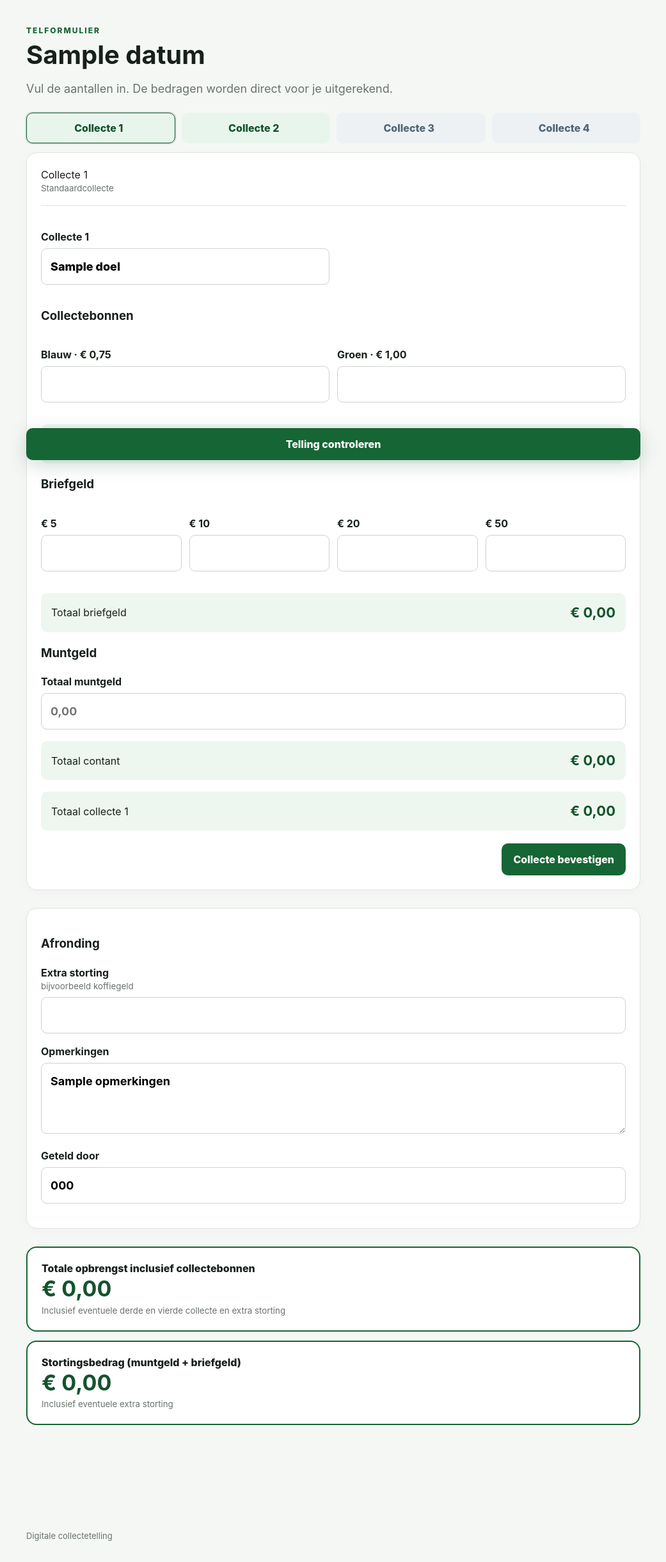
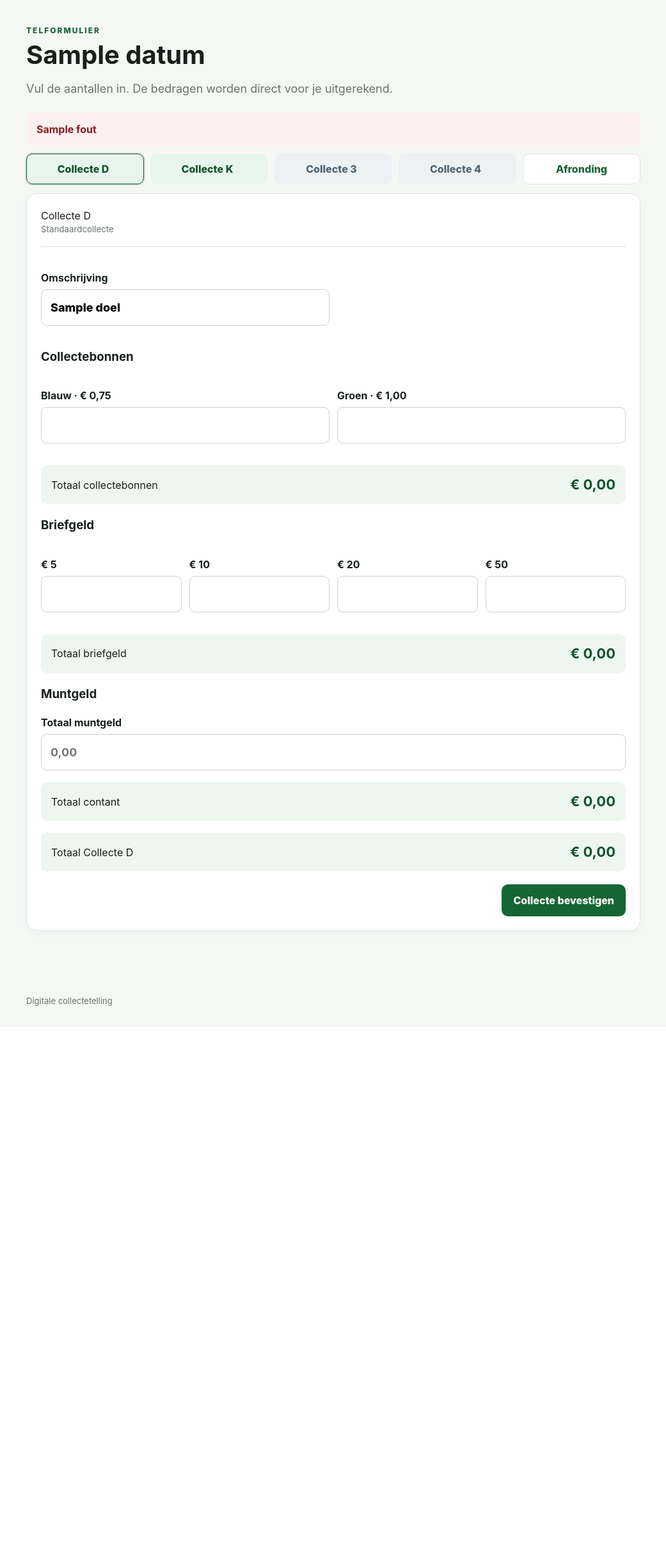
Before and after one commit to Williamwespi/collecte-app, a FastAPI app: template templates/tellen.html in a window 1280 px wide. Shown: the part 69-2510 px from the top of the page at 64% size, without its empty margins (119-1160 px from the left). After the commit the page ends 1641 px from the top, so only its background shows below. Run offline with FastAPI, Linux system fonts and the light colour scheme; the visitor is signed in with stand-in values (Sample User, id 1); the template is opened without the code that fills it: most values are stand-ins (such as "Sample title", 1, 10 or a date in 2020).

Commit message:
Collecte D en K, centrale afronding en startscherm verbeterd

```diff
--- a/routes/publiek.py
+++ b/routes/publiek.py
@@ -254,6 +254,7 @@ def home(request: Request):
 def tellen(
     request: Request,
     datum: str | None = None,
+    fout: str | None = None,
 ):
 
     datum = (
@@ -352,6 +353,7 @@ def tellen(
             "bestaand": bestaand,
             "collecties": collecties,
             "bevestigingen": bevestigingen,
+            "fout": fout,
         },
     )
 
@@ -477,7 +479,45 @@ def telling_opslaan(
             ),
         )
 
+        gebruikte_collectes = {1, 2}
+        if doel_3.strip():
+            gebruikte_collectes.add(3)
+        if doel_4.strip():
+            gebruikte_collectes.add(4)
+
+        bevestigde_collectes = {
+            row["collecte"]
+            for row in db.execute(
+                """
+                SELECT collecte
+                FROM collecte_bevestigingen
+                WHERE datum=?
+                """,
+                (datum,),
+            ).fetchall()
+        }
+        ontbrekend = gebruikte_collectes - bevestigde_collectes
+
         db.commit()
+
+    if ontbrekend:
+        namen = {
+            1: "Collecte D",
+            2: "Collecte K",
+            3: "Collecte 3",
+            4: "Collecte 4",
+        }
+        nog_te_bevestigen = ", ".join(
+            namen[nummer]
+            for nummer in sorted(ontbrekend)
+        )
+        return RedirectResponse(
+            (
+                f"/tellen?datum={quote_plus(datum)}&tab=afronding&fout="
+                f"{quote_plus('Bevestig eerst: ' + nog_te_bevestigen + '.')}"
+            ),
+            status_code=303,
+        )
 
     return RedirectResponse(
         f"/controle/{datum}",
--- a/static/css/style.css
+++ b/static/css/style.css
@@ -181,7 +181,7 @@
 /* Telformulier: collecteselectie, bevestiging en mobiel invoeren */
 .collecte-tabs {
     display: grid;
-    grid-template-columns: repeat(4, minmax(0, 1fr));
+    grid-template-columns: repeat(5, minmax(0, 1fr));
     gap: 10px;
 }
 
@@ -211,6 +211,12 @@
     color: #526575;
 }
 
+.collecte-tab-afronding {
+    background: #fff;
+    color: var(--green2);
+    border-color: var(--line);
+}
+
 .collecte-tab[aria-selected="true"] {
     border-color: currentColor;
     box-shadow: 0 0 0 2px rgba(20, 83, 45, .12);
--- a/templates/doelen.html
+++ b/templates/doelen.html
@@ -117,7 +117,7 @@
                 </span>
 
                 <div>
-                    <strong>Collecte 1</strong>
+                    <strong>Collecte D</strong>
                     <small>Verplicht</small>
                 </div>
 
@@ -150,7 +150,7 @@
                 </span>
 
                 <div>
-                    <strong>Collecte 2</strong>
+                    <strong>Collecte K</strong>
                     <small>Verplicht</small>
                 </div>
 
--- a/templates/index.html
+++ b/templates/index.html
@@ -6,7 +6,6 @@
     <p>Twee vaste collectes en, wanneer nodig, twee extra collectes. De app rekent alles direct uit en bewaart de telling.</p>
     <div class="actions">
         <a class="btn" href="/tellen?datum={{ vandaag }}">Telling starten</a>
-        <a class="btn secondary" href="/excel">Excel-overzicht</a>
     </div>
 </section>
 
@@ -14,8 +13,8 @@
     <h2>Vandaag</h2>
     <div class="card">
         {% if doel %}
-        <strong>{{ doel.doel_1 }}</strong><span>Collecte 1</span><hr>
-        <strong>{{ doel.doel_2 }}</strong><span>Collecte 2</span>
+        <strong>{{ doel.doel_1 }}</strong><span>Collecte D</span><hr>
+        <strong>{{ doel.doel_2 }}</strong><span>Collecte K</span>
         {% if doel.doel_3 %}<hr><strong>{{ doel.doel_3 }}</strong><span>Collecte 3 · extra</span>{% endif %}
         {% if doel.doel_4 %}<hr><strong>{{ doel.doel_4 }}</strong><span>Collecte 4 · extra</span>{% endif %}
         {% else %}
--- a/templates/tellen.html
+++ b/templates/tellen.html
@@ -22,6 +22,9 @@
 
 </div>
 
+{% if fout %}
+<div class="notice error" role="alert">{{ fout }}</div>
+{% endif %}
 
 <form
     method="post"
@@ -35,7 +38,7 @@
         value="{{ datum }}"
     >
 
-    <div class="collecte-tabs" role="tablist" aria-label="Selecteer een collecte">
+    <div class="collecte-tabs" role="tablist" aria-label="Selecteer een collecte of afronding">
         {% for n in (1, 2, 3, 4) %}
         <button
             class="collecte-tab collecte-tab-{{ 'standaard' if n < 3 else 'extra' }}"
@@ -46,12 +49,27 @@
             aria-selected="{{ 'true' if n == 1 else 'false' }}"
             data-collecte-tab="{{ n }}"
         >
-            <span>Collecte {{ n }}</span>
+            <span>
+                {% if n == 1 %}Collecte D
+                {% elif n == 2 %}Collecte K
+                {% else %}Collecte {{ n }}{% endif %}
+            </span>
             <span class="collecte-tab-status" data-status-label>
                 {% if bevestigingen[n] %}✓ Bevestigd{% endif %}
             </span>
         </button>
         {% endfor %}
+        <button
+            class="collecte-tab collecte-tab-afronding"
+            type="button"
+            role="tab"
+            id="collecte-tab-afronding"
+            aria-controls="collecte-afronding"
+            aria-selected="false"
+            data-collecte-tab="afronding"
+        >
+            <span>Afronding</span>
+        </button>
     </div>
 
     <div class="notice error" id="collecteNotice" role="alert" hidden></div>
@@ -74,7 +92,9 @@
             <div>
 
                 <span>
-                    Collecte {{ n }}
+                    {% if n == 1 %}Collecte D
+                    {% elif n == 2 %}Collecte K
+                    {% else %}Collecte {{ n }}{% endif %}
                 </span>
 
                 <small>
@@ -95,7 +115,7 @@
         <div class="grid2">
             <label>
 
-                Collecte {{ n }}
+                Omschrijving
 
                 <input
                     class="goal"
@@ -276,7 +296,7 @@
         <div class="subtotal">
 
             <span>
-                Totaal collecte {{ n }}
+                Totaal {% if n == 1 %}Collecte D{% elif n == 2 %}Collecte K{% else %}Collecte {{ n }}{% endif %}
             </span>
 
             <strong id="total{{ n }}">
@@ -311,25 +331,71 @@
     {% endfor %}
 
 
-    <!-- ==========================================
-         AFRONDING
-    =========================================== -->
+    <section
+        class="card collecte-panel afronding-panel"
+        id="collecte-afronding"
+        role="tabpanel"
+        aria-labelledby="collecte-tab-afronding"
+        data-collecte-panel="afronding"
+        hidden
+    >
+        <div class="collecte-head">
+            <div>
+                <span>Afronding</span>
+                <small>Controleer de collectes en rond de telling af.</small>
+            </div>
+        </div>
 
-    <section class="card">
+        <h3>Overzicht collectes</h3>
+        <div class="afronding-collectes">
+            {% for n in (1, 2, 3, 4) %}
+            <section class="afronding-collecte">
+                <div>
+                    <strong>
+                        {% if n == 1 %}Collecte D
+                        {% elif n == 2 %}Collecte K
+                        {% else %}Collecte {{ n }}{% endif %}
+                    </strong>
+                    <span data-summary-goal="{{ n }}">
+                        {{ collecties[n].doel or 'Geen collectedoel ingesteld' }}
+                    </span>
+                </div>
+                <strong data-summary-total="{{ n }}">€ 0,00</strong>
+                <span
+                    class="afronding-status"
+                    data-summary-status="{{ n }}"
+                    data-confirmed="{{ 'true' if bevestigingen[n] else 'false' }}"
+                >
+                    {% if n > 2 and not collecties[n].doel %}
+                        Niet gebruikt
+                    {% elif bevestigingen[n] %}
+                        ✓ Bevestigd
+                    {% else %}
+                        Nog niet bevestigd
+                    {% endif %}
+                </span>
+                <button class="btn secondary" type="button" data-open-collecte="{{ n }}">
+                    Naar collecte
+                </button>
+            </section>
+            {% endfor %}
+        </div>
 
-        <h3>
-            Afronding
-        </h3>
-
+        <h3>Gezamenlijke bedragen</h3>
+        <dl class="afronding-totalen">
+            <div>
+                <dt>Totaal collectebonnen</dt>
+                <dd id="vouchersTotal">€ 0,00</dd>
+            </div>
+            <div>
+                <dt>Totaal contant geld</dt>
+                <dd id="cashTotal">€ 0,00</dd>
+            </div>
+        </dl>
 
         <label>
-
             Extra storting
-
-            <small>
-                bijvoorbeeld koffiegeld
-            </small>
-
+            <small>Bijvoorbeeld koffiegeld</small>
             <input
                 inputmode="decimal"
                 type="number"
@@ -338,87 +404,39 @@
                 value="{{ bestaand.extra_storting if bestaand else 0 }}"
                 name="extra_storting"
             >
-
         </label>
 
+        <section class="live-total">
+            <span>Totale opbrengst inclusief collectebonnen</span>
+            <strong id="grandTotal">€ 0,00</strong>
+            <small>Inclusief eventuele extra storting</small>
+        </section>
+
+        <section class="live-total">
+            <span>Bedrag naar de bank (contant + extra storting)</span>
+            <strong id="depositTotal">€ 0,00</strong>
+            <small>Collectebonnen tellen niet mee in de bankstorting.</small>
+        </section>
 
         <label>
-
             Opmerkingen
-
-            <textarea
-                name="opmerkingen"
-                rows="3"
-            >{{ bestaand.opmerkingen if bestaand else '' }}</textarea>
-
+            <textarea name="opmerkingen" rows="3">{{ bestaand.opmerkingen if bestaand else '' }}</textarea>
         </label>
 
-
         <label>
-
             Geteld door
-
             <input
                 name="geteld_door"
                 required
                 value="{{ bestaand.geteld_door if bestaand else '' }}"
                 placeholder="Naam/namen"
             >
-
         </label>
 
-
+        <div class="sticky-submit">
+            <button class="btn" type="submit">Telling controleren</button>
+        </div>
     </section>
-
-
-    <!-- ==========================================
-         ZONDAGTOTAAL
-    =========================================== -->
-
-    <section class="live-total">
-
-        <span>
-            Totale opbrengst inclusief collectebonnen
-        </span>
-
-        <strong id="grandTotal">
-            € 0,00
-        </strong>
-
-        <small>
-            Inclusief eventuele derde en vierde collecte
-            en extra storting
-        </small>
-
-    </section>
-
-    <section class="live-total">
-
-        <span>
-            Stortingsbedrag (muntgeld + briefgeld)
-        </span>
-
-        <strong id="depositTotal">
-            € 0,00
-        </strong>
-
-        <small>
-            Inclusief eventuele extra storting
-        </small>
-
-    </section>
-
-
-    <div class="sticky-submit">
-
-        <button
-            class="btn"
-            type="submit"
-        >
-            Telling controleren
-        </button>
-
-    </div>
 
 
 </form>
@@ -539,6 +557,7 @@ function collecteTotaal(n) {
 
 
     return {
+        bonnen,
         totaal,
         contant
     };
@@ -580,6 +599,16 @@ function berekenAlles() {
     const t4Actief =
         document.querySelector('[name="doel_4"]').value.trim() !== '';
 
+    const collectes = [t1, t2, t3, t4];
+    const actieveCollectes = [true, true, t3Actief, t4Actief];
+    const bonnenTotaal = collectes.reduce(
+        (sum, collecte, index) => sum + (actieveCollectes[index] ? collecte.bonnen : 0),
+        0
+    );
+    const contantTotaal = collectes.reduce(
+        (sum, collecte, index) => sum + (actieveCollectes[index] ? collecte.contant : 0),
+        0
+    );
     const grandTotal =
         t1.totaal
         + t2.totaal
@@ -604,6 +633,28 @@ function berekenAlles() {
         'depositTotal'
     ).textContent =
         formatter.format(stortingsbedrag);
+
+    document.getElementById('vouchersTotal').textContent =
+        formatter.format(bonnenTotaal);
+    document.getElementById('cashTotal').textContent =
+        formatter.format(contantTotaal);
+
+    collectes.forEach((collecte, index) => {
+        const n = index + 1;
+        const doel = document.querySelector(`[name="doel_${n}"]`).value.trim();
+        const status = document.querySelector(`[data-summary-status="${n}"]`);
+        const bevestigd = status.dataset.confirmed === 'true';
+        document.querySelector(`[data-summary-total="${n}"]`).textContent =
+            formatter.format(actieveCollectes[index] ? collecte.totaal : 0);
+        document.querySelector(`[data-summary-goal="${n}"]`).textContent =
+            doel || 'Geen collectedoel ingesteld';
+        status.textContent =
+            !actieveCollectes[index]
+                ? 'Niet gebruikt'
+                : bevestigd
+                    ? '✓ Bevestigd'
+                    : 'Nog niet bevestigd';
+    });
 
 }
 
@@ -633,6 +684,19 @@ document
             toonCollecte(button.dataset.collecteTab);
         });
     });
+
+document
+    .querySelectorAll('[data-open-collecte]')
+    .forEach(button => {
+        button.addEventListener('click', () => {
+            toonCollecte(button.dataset.openCollecte);
+        });
+    });
+
+const gewensteTab = new URLSearchParams(window.location.search).get('tab');
+if (gewensteTab === 'afronding') {
+    toonCollecte('afronding');
+}
 
 
 function toonBevestigingsfout(bericht) {
@@ -680,10 +744,16 @@ document
                 panel.dataset.confirmed = 'true';
                 button.hidden = true;
                 panel.querySelector(`[data-edit-collecte="${n}"]`).hidden = false;
+                const summaryStatus = document.querySelector(
+                    `[data-summary-status="${n}"]`
+                );
+                summaryStatus.dataset.confirmed = 'true';
                 document.querySelector(
                     `[data-collecte-tab="${n}"] [data-status-label]`
                 ).textContent = '✓ Bevestigd';
                 document.getElementById('collecteNotice').hidden = true;
+                berekenAlles();
+                toonCollecte('afronding');
             } catch (error) {
                 toonCollecteBevestigingsfout(error.message);
             }
@@ -713,10 +783,16 @@ document
                 panel.dataset.confirmed = 'false';
                 button.hidden = true;
                 panel.querySelector(`[data-confirm-collecte="${n}"]`).hidden = false;
+                const summaryStatus = document.querySelector(
+                    `[data-summary-status="${n}"]`
+                );
+                summaryStatus.dataset.confirmed = 'false';
                 document.querySelector(
                     `[data-collecte-tab="${n}"] [data-status-label]`
                 ).textContent = '';
                 document.getElementById('collecteNotice').hidden = true;
+                berekenAlles();
+                toonCollecte('afronding');
             } catch (error) {
                 toonCollecteBevestigingsfout(error.message);
             }
```
Also changed, not shown: other parts of static/css/style.css (+53 -0 lines), templates/controle.html (+4 -4 lines).
